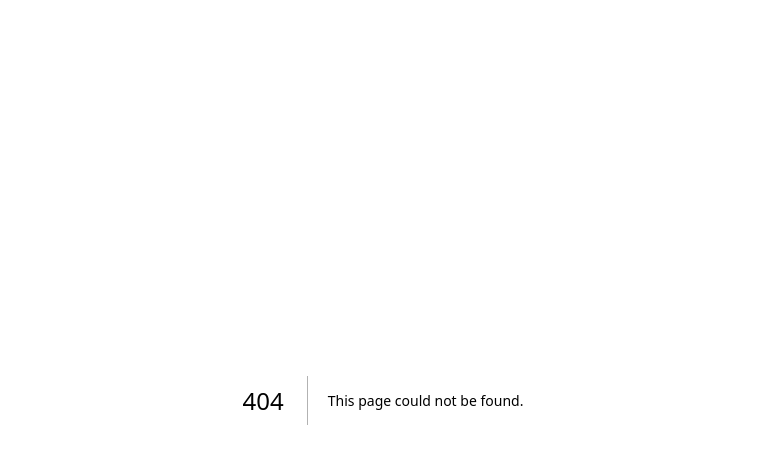
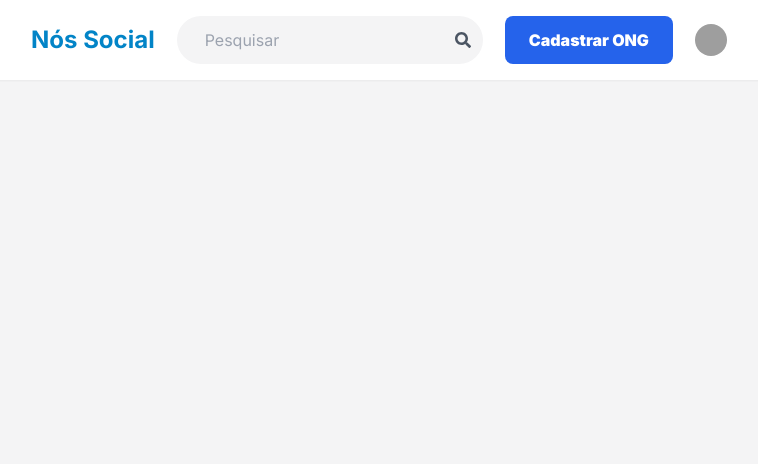
Before and after one commit to mateushilariodias/nos_social, a Next.js app in the folder client/nos_social/: page /feedNGO in a window 1280 px wide. Before the commit this address had no page. Shown: the top 464 px of the page, without its empty margins (257-1015 px from the left). Built offline with nearby package versions, Linux system fonts and the light colour scheme; no server answers; grey boxes are pictures that could not be loaded.

Commit message:
end user feed

```diff
--- a/client/nos_social/src/app/(auth)/loginUser/page.tsx
+++ b/client/nos_social/src/app/(auth)/loginUser/page.tsx
@@ -12,14 +12,15 @@ function LoginUser() {
     const [passwordUser, setPasswordUser] = useState("");
     const [error, setError] = useState("")
     const router = useRouter()
-    const setUser = useContext(UserContext)
+    const {setUser} = useContext(UserContext)
+
 
     const handleLoginUser = (e: any) => {
         e.preventDefault();
         makeRequest
             .post('auth/loginUser', { emailUser, passwordUser })
             .then((res) => {
-                localStorage.setItem("nos-social: user", JSON.stringify(res.data.user));
+                localStorage.setItem("nos-social:user", JSON.stringify(res.data.user));
                 setUser(res.data.user)
                 setError('');
                 router.push("/")
--- /dev/null
+++ b/client/nos_social/src/app/feedNGO/layout.tsx
@@ -0,0 +1,12 @@
+'use client'
+import { UserContextProvider } from '@/context/userContext';
+import { QueryClient, QueryClientProvider } from '@tanstack/react-query'
+
+export default function FeedUserLayout({ children }: { children: React.ReactNode }) {
+  const queryClient = new QueryClient()
+  return (
+        <QueryClientProvider client={queryClient}>
+          <UserContextProvider>{children}</UserContextProvider>
+        </QueryClientProvider>
+  );
+}
--- /dev/null
+++ b/client/nos_social/src/app/feedNGO/page.tsx
@@ -0,0 +1,39 @@
+"use client";
+
+import Feed from "@/components/Feed";
+import Header from "@/components/HeaderFeed";
+import { useRouter } from "next/navigation";
+import { makeRequest } from "../../../axios";
+import { useQuery } from "@tanstack/react-query";
+
+function FeedNGO() {
+
+    const router = useRouter();
+
+    const { data, error, isSuccess, isError } = useQuery({
+        queryKey: ["refresh"],
+        queryFn: () =>
+            makeRequest.get("auth/refresh").then((res) => {
+                return res.data;
+            }),
+            retry: false,
+            refetchInterval: 60 * 60 * 1000,
+    });
+
+    if(isSuccess){
+        console.log(data.msg);
+        router.push('/loginUser')
+    }
+
+    if(isError){
+        console.log(error);
+    }
+
+    return (
+        <main className="flex min-h-screen flex-col items-center justify-between bg-zinc-100">
+            <Header />
+            <Feed />
+        </main>
+    )
+}
+export default FeedNGO;
--- a/client/nos_social/src/components/HeaderFeed.tsx
+++ b/client/nos_social/src/components/HeaderFeed.tsx
@@ -9,19 +9,21 @@ import { UserContext } from "@/context/userContext";
 
 function Header() {
 
-    const {user} = useContext(UserContext);
+    const { user, setUser } = useContext(UserContext)
     const [showMenu, setShowMenu] = useState(false)
     const router = useRouter()
+    // const isFeedUser = router.pathname === "/feedUser";
 
     const mutation = useMutation({
         mutationFn: async () => {
-            return await makeRequest. post( "auth/logout"). then ((res) => {
+            return await makeRequest.post("auth/logout").then((res) => {
                 res.data;
             });
         },
         onSuccess: () => {
-            localStorage.removeItem("nos-social: user");
-            router. push("/loginUser");
+            setUser(undefined);
+            localStorage.removeItem("nos-social:user");
+            router.push("/loginUser");
         },
     });
 
@@ -30,7 +32,12 @@ function Header() {
             <Link href="homepage" className="font-bold text-sky-600 text-2xl">Nós Social</Link>
             <div className="flex bg-zinc-100 items-center text-gray-600 py-1 px-3 rounded-full">
                 <input className="bg-zinc-100 focus-visible:outline-none py-2 px-4" type="text" name="search" id="search" placeholder="Pesquisar" />
-                <FaSearch/>
+                <FaSearch />
+            </div>
+            <div >
+                <button className="bg-blue-600 hover:bg-blue-800 py-3 px-6 font-bold text-white rounded-lg">
+                    <strong>Cadastrar ONG</strong>
+                </button>
             </div>
             <div className="flex gap-5 items-center text-gray-600">
                 {/* <div className="flex gap-3">
@@ -41,15 +48,15 @@ function Header() {
                         <FaBell />
                     </button>
                 </div> */}
-                <div className="relative" onMouseLeave={()=>setShowMenu(false)}>
+                <div className="relative" onMouseLeave={() => setShowMenu(false)}>
                     <button className="flex gap-2 items-center" onClick={() => setShowMenu(!showMenu)}>
-                        <img className="w-8 h-8 rounded-full" src={user?user.userImg : "https://img.freepik.com/free-icon/user_318-159711.jpg"} alt="Imagem do perfil" />
+                        <img className="w-8 h-8 rounded-full" src={user ? user.userImg : "https://img.freepik.com/free-icon/user_318-159711.jpg"} alt="Imagem do perfil" />
                         <span className="font-bold">{user?.userName}</span>
                     </button>
                     {showMenu && (
                         <div className="absolute flex flex-col bg-white p-4 shadow-md rounded-md gap-2 border-t whitespace-nowrap right-[-8px]">
                             <Link href="userConfiguration" className="border-b">Configurações do perfil</Link>
-                            <Link href="" onClick={()=>mutation.mutate()}>Logout</Link>
+                            <Link href="" onClick={() => mutation.mutate()}>Logout</Link>
                         </div>
                     )}
                 </div>
```
